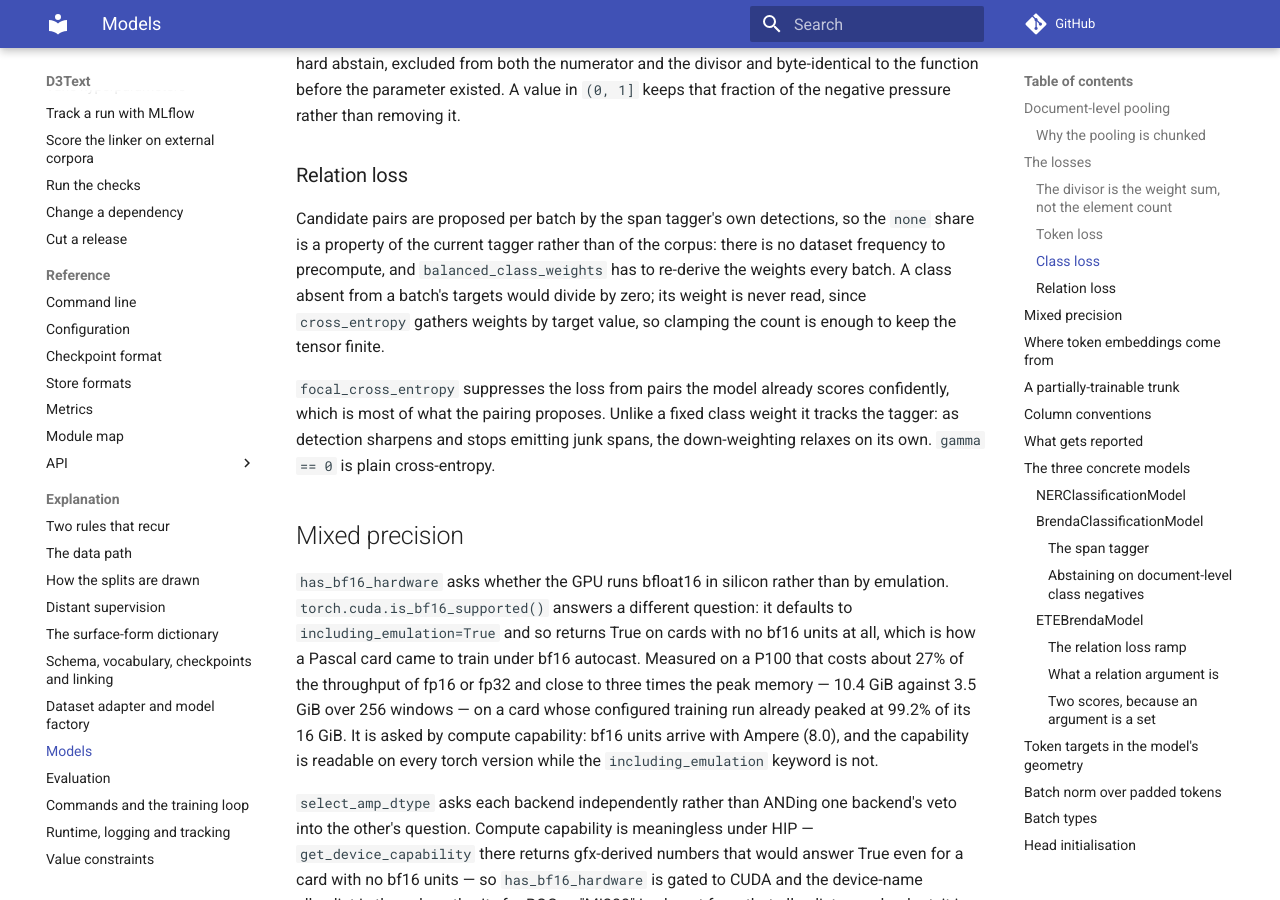
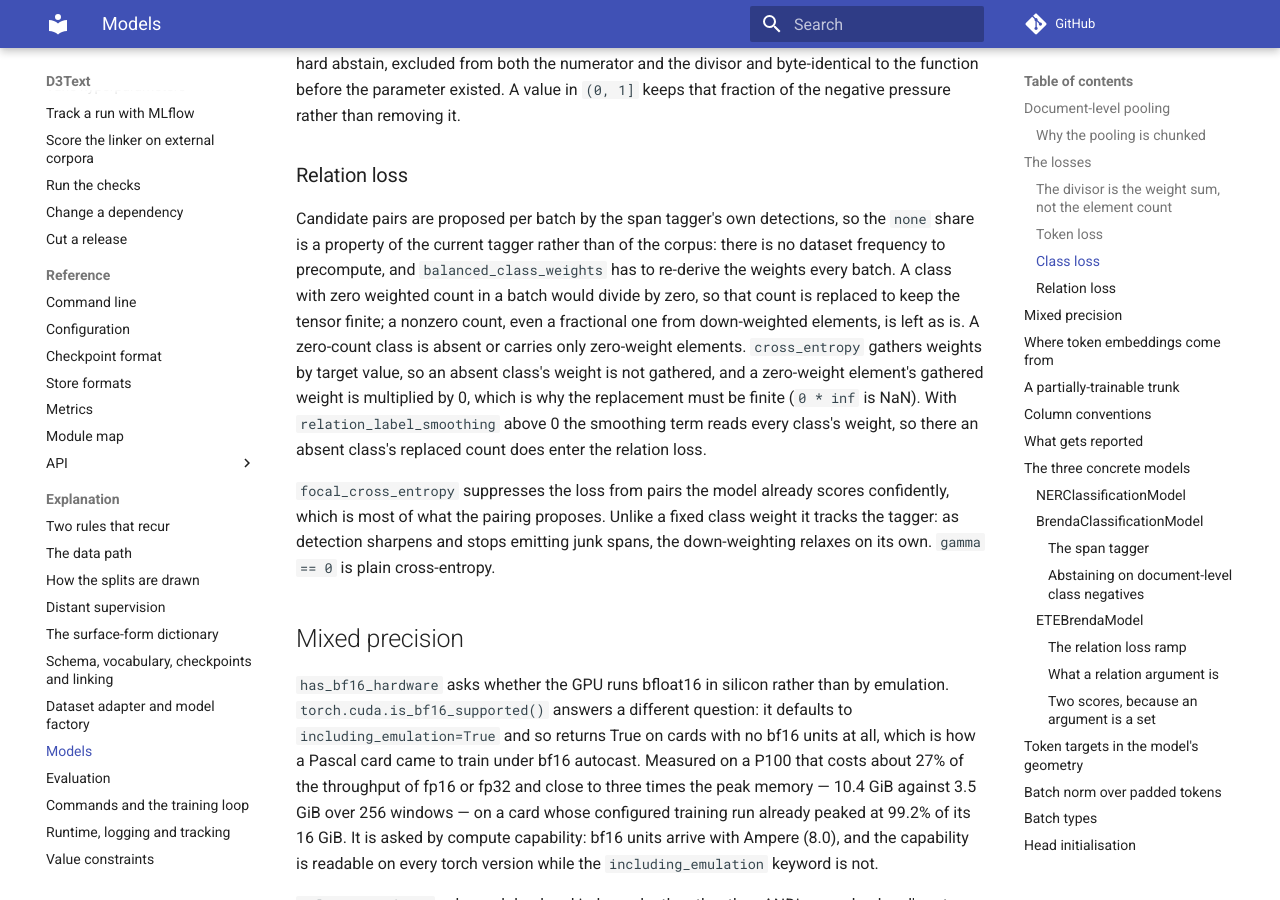
Before and after one commit to manuquadros/d3text, an MkDocs documentation site: the page built from docs/explanation/models.md, in a window 1280 px wide and 900 px high, scrolled down 3620 px. Built offline with MkDocs 1.6.1 and Material for MkDocs 9.7.7, drawn with Linux system fonts in a browser that asks for light colours; comment, search, counter and statistics services are not loaded.

Commit message:
fix: stop clamping a fractional weighted class count to 1
balanced_class_weights clamped every count to at least 1. With
per-element weights, a class present only through down-weighted tokens
has a weighted count below 1, so it got less than its inverse-frequency
weight. Only zero counts are replaced now; reachable only under
token_loss_weighting="balanced" with 0 < token_ambiguous_downweight < 1.

```diff
--- a/docs/explanation/models.md
+++ b/docs/explanation/models.md
@@ -159,9 +159,16 @@ it.
 Candidate pairs are proposed per batch by the span tagger's own detections, so
 the `none` share is a property of the current tagger rather than of the corpus:
 there is no dataset frequency to precompute, and `balanced_class_weights` has to
-re-derive the weights every batch. A class absent from a batch's targets would
-divide by zero; its weight is never read, since `cross_entropy` gathers weights
-by target value, so clamping the count is enough to keep the tensor finite.
+re-derive the weights every batch. A class with zero weighted count in a batch
+would divide by zero, so that count is replaced to keep the tensor finite; a
+nonzero count, even a fractional one from down-weighted elements, is left as
+is. A zero-count class is absent or carries only zero-weight elements.
+`cross_entropy` gathers weights by target value, so an absent class's weight
+is not gathered, and a zero-weight element's gathered weight is multiplied by
+0, which is why the replacement must be finite (`0 * inf` is NaN). With
+`relation_label_smoothing` above 0 the smoothing term reads every class's
+weight, so there an absent class's replaced count does enter the relation
+loss.
 
 `focal_cross_entropy` suppresses the loss from pairs the model already scores
 confidently, which is most of what the pairing proposes. Unlike a fixed class
```
Also changed, not shown: 2 other files.
